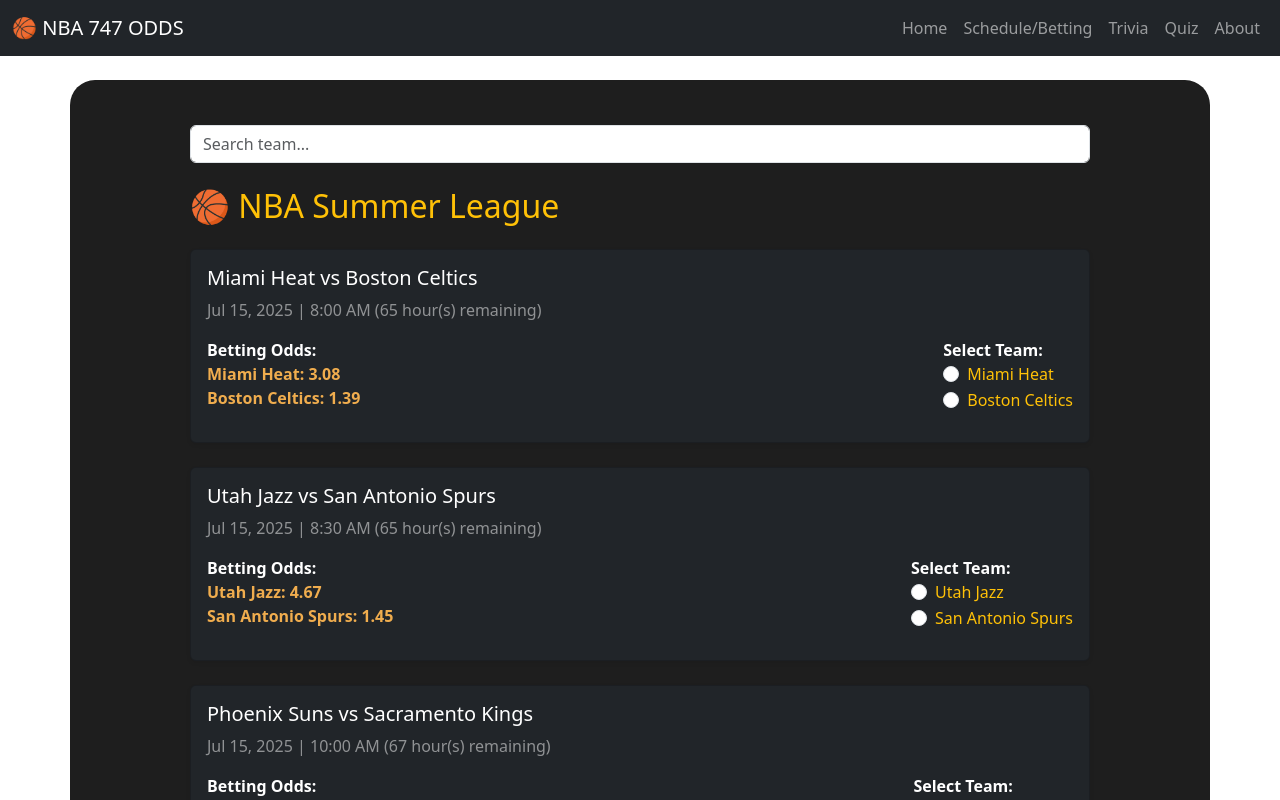
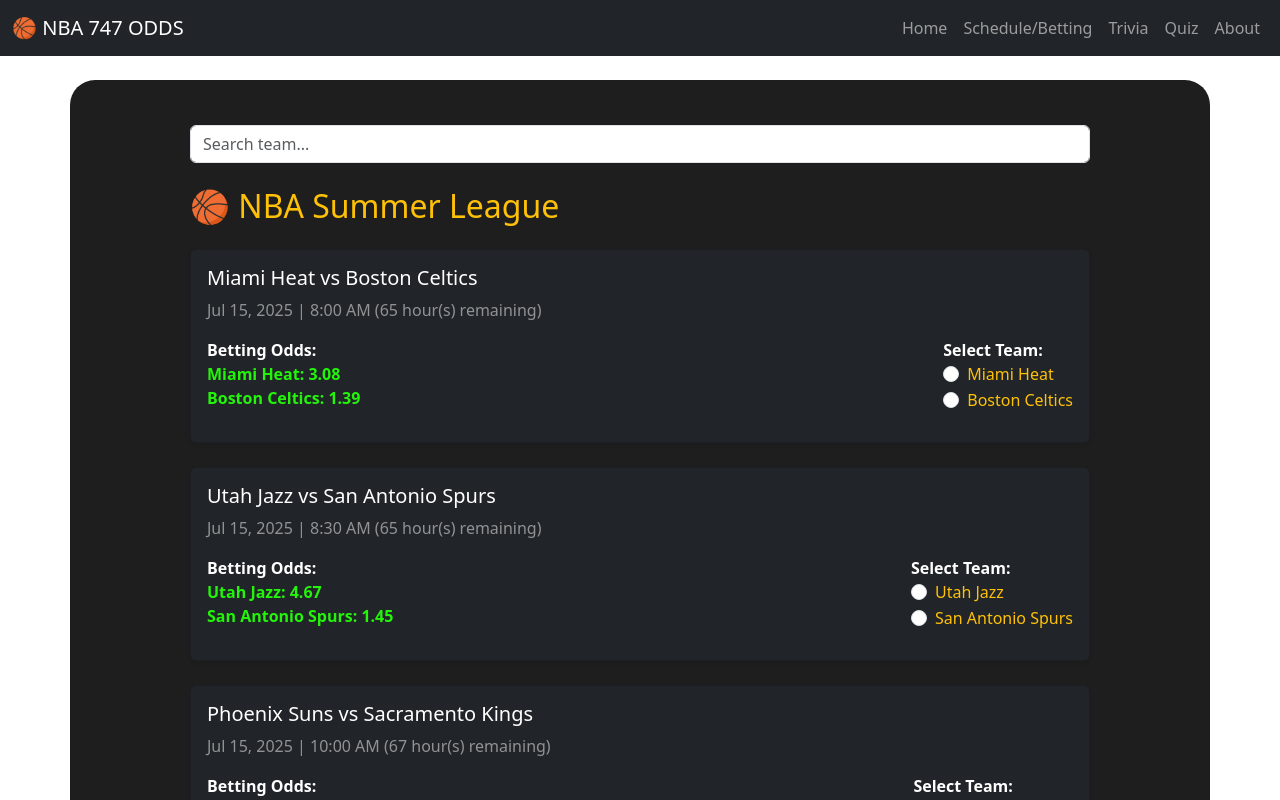
Before and after one commit to Kevindurant845/nba-747-odds, a Vue app: page /schedule-betting in a window 1280 px wide. Shown: the top 800 px of the page. Built offline with nearby package versions, Linux system fonts and the light colour scheme.

Commit message:
Update ScheduleBettingView.vue

```diff
--- a/src/views/ScheduleBettingView.vue
+++ b/src/views/ScheduleBettingView.vue
@@ -258,7 +258,7 @@
 /* Custom Odds Style */
 .odds-item {
   font-weight: bold;
-  color: #f0ad4e; /* Bootstrap warning color */
+  color: #23f40a; /* Bootstrap warning color */
 }
 
 /* Optional: Customize more */
```
